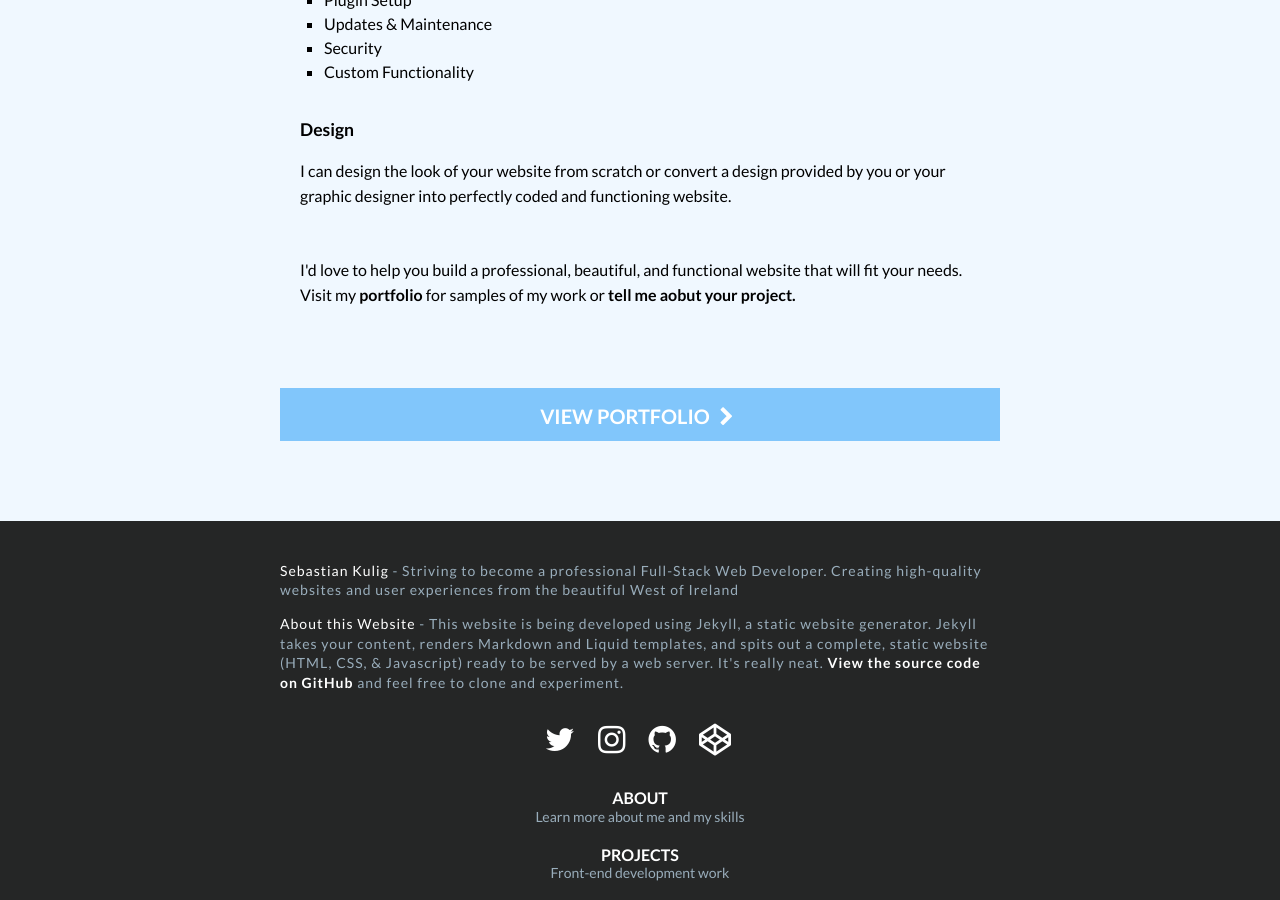
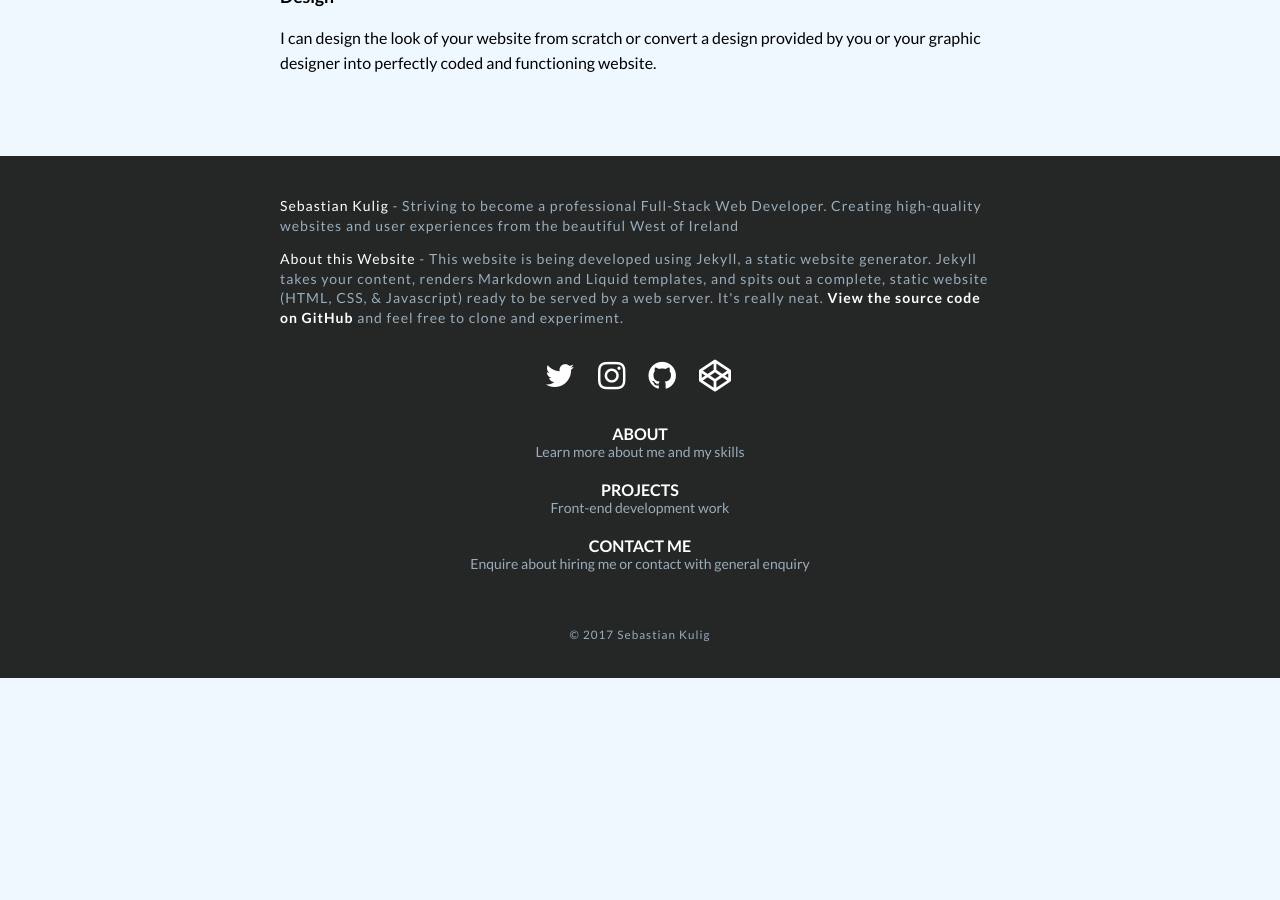
Before and after one commit to sebam2k4/sebastiankulig-Jekyll, a Jekyll site: the page built from source/_pages/about.html, in a window 1280 px wide and 900 px high, scrolled down 1437 px. Built offline with Jekyll 4.4.1, drawn with Linux system fonts in a browser that asks for light colours; nearby versions of some CDN libraries; after the commit the page ends 2115 px from its top, so only the background shows below that; some of the changed text lies outside the part shown.

Commit message:
added type variable and removed button includes

```diff
--- a/source/_pages/about.html
+++ b/source/_pages/about.html
@@ -9,9 +10,7 @@ button-top: contact
 button-bottom: portfolio
 ---
 
-{% include button.html relative_url="/hire-sebastian/" title="Enquire about hiring me for your project" text="Available to work on your project" %}
 
-<div class="content">
   <img id="self" src="{{ site.url }}/assets/img/Sebastian-pic2.jpg" alt="Portrait Photo of Sebastian Kulig">
 
   <p>Ireland based Front-end Web Developer and designer specializing in creating high quality responsive websites. Always striving on gaining new experiences, delivering successful projects, and building long-lasting relationships with clients.</p>
@@ -48,8 +47,3 @@ button-bottom: portfolio
 
   <h3>Design</h3>
   <p>I can design the look of your website from scratch or convert a design provided by you or your graphic designer into perfectly coded and functioning website.</p>
-
-  <p id="conclusion">I'd love to help you build a professional, beautiful, and functional website that will fit your needs. Visit my <a href="{{ site.url }}/">portfolio</a> for samples of my work or <a href="{{ site.url }}/hire-sebastian/">tell me aobut your project.</a></p>
-</div>
-
-{% include button.html relative_url="" title="View Web Design Portfolio" text="View Portfolio" %}
```
Also changed, not shown: other parts of source/_pages/about.html (+1 -0 lines), source/_pages/contact.md (+1 -4 lines), source/_pages/hire-sebastian.md (+6 -8 lines), source/_pages/home.html (+5 -4 lines).
